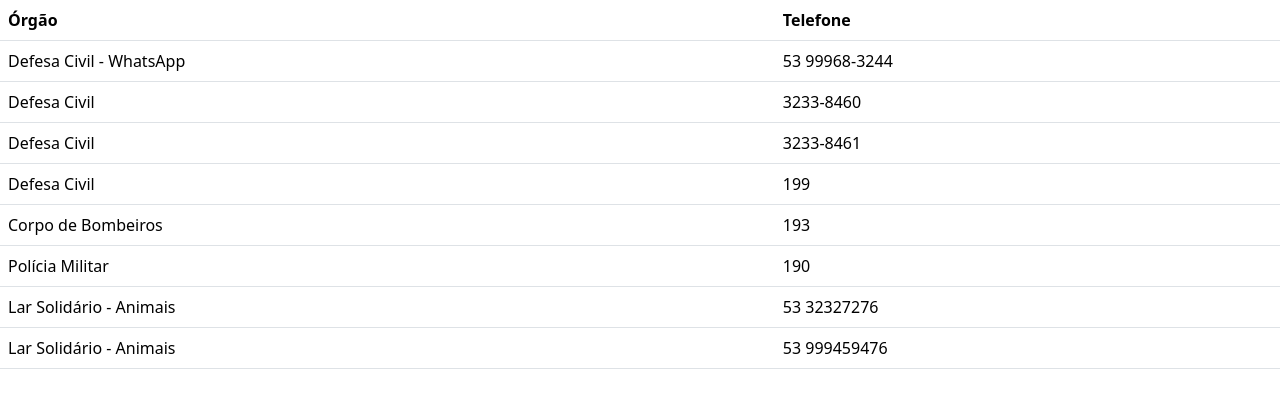
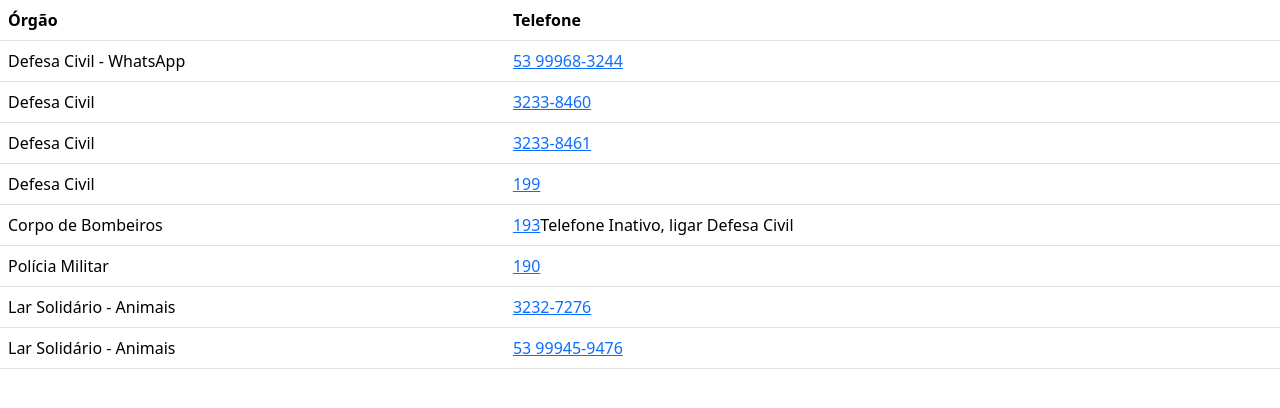
Before and after one commit to Snizi/AjudaRioGrande, a Flask app: page /telefones in a window 1280 px wide. Shown: the part 56-464 px from the top of the page. Run offline with Flask 3, Linux system fonts and the light colour scheme.

Commit message:
telefones clicáveis para discagem direta

```diff
--- a/templates/telefones.html
+++ b/templates/telefones.html
@@ -10,35 +10,35 @@
     <tbody>
       <tr>
         <td>Defesa Civil - WhatsApp</td>
-        <td>53 99968-3244</td>
+        <td><a href="tel:+5553999683244">53 99968-3244</a></td>
       </tr>
       <tr>
         <td>Defesa Civil</td>
-        <td>3233-8460</td>
+        <td><a href="tel:+555332338460">3233-8460</a></td>
       </tr>
       <tr>
         <td>Defesa Civil</td>
-        <td>3233-8461</td>
+        <td><a href="tel:+555332338461">3233-8461</a></td>
       </tr>
       <tr>
         <td>Defesa Civil</td>
-        <td>199</td>
+        <td><a href="tel:199">199</a></td>
       </tr>
     <tr>
         <td>Corpo de Bombeiros</td>
-        <td>193</td>
+        <td><a href="tel:193">193</a><span>Telefone Inativo, ligar Defesa Civil</span></td>
     </tr>
     <tr>
         <td>Polícia Militar</td>
-        <td>190</td>
+        <td><a href="tel:190">190</a></td>
     </tr>
     <tr>
         <td>Lar Solidário - Animais</td>
-        <td>53 32327276</td>
+        <td><a href="tel:+555332327276"> 3232-7276</a></td>
     </tr>
     <tr>
         <td>Lar Solidário - Animais</td>
-        <td>53 999459476</td>
+        <td><a href="tel:+5553999459476"> 53 99945-9476</a></td>
     </tr>
 
     </tbody>
```
